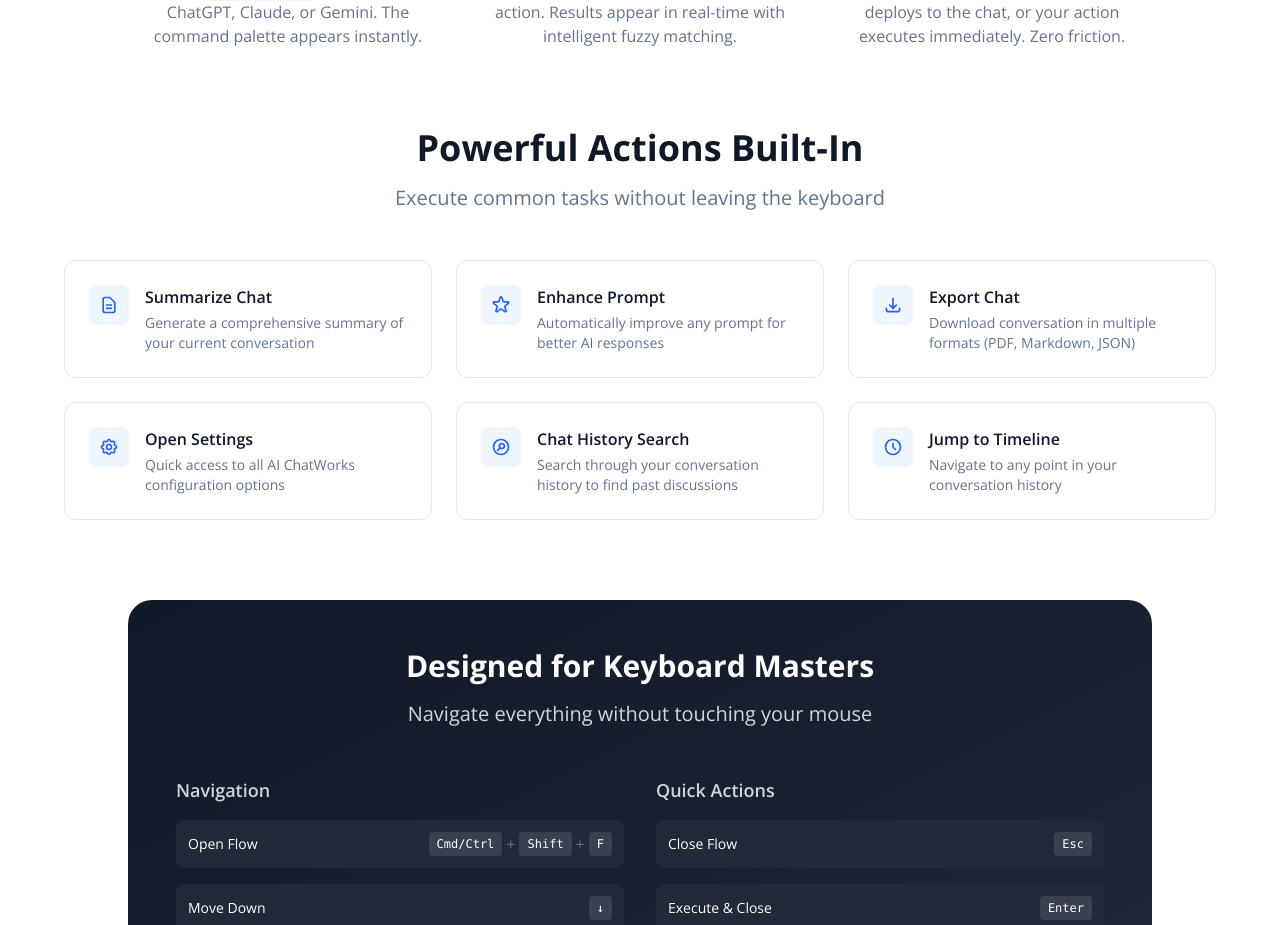
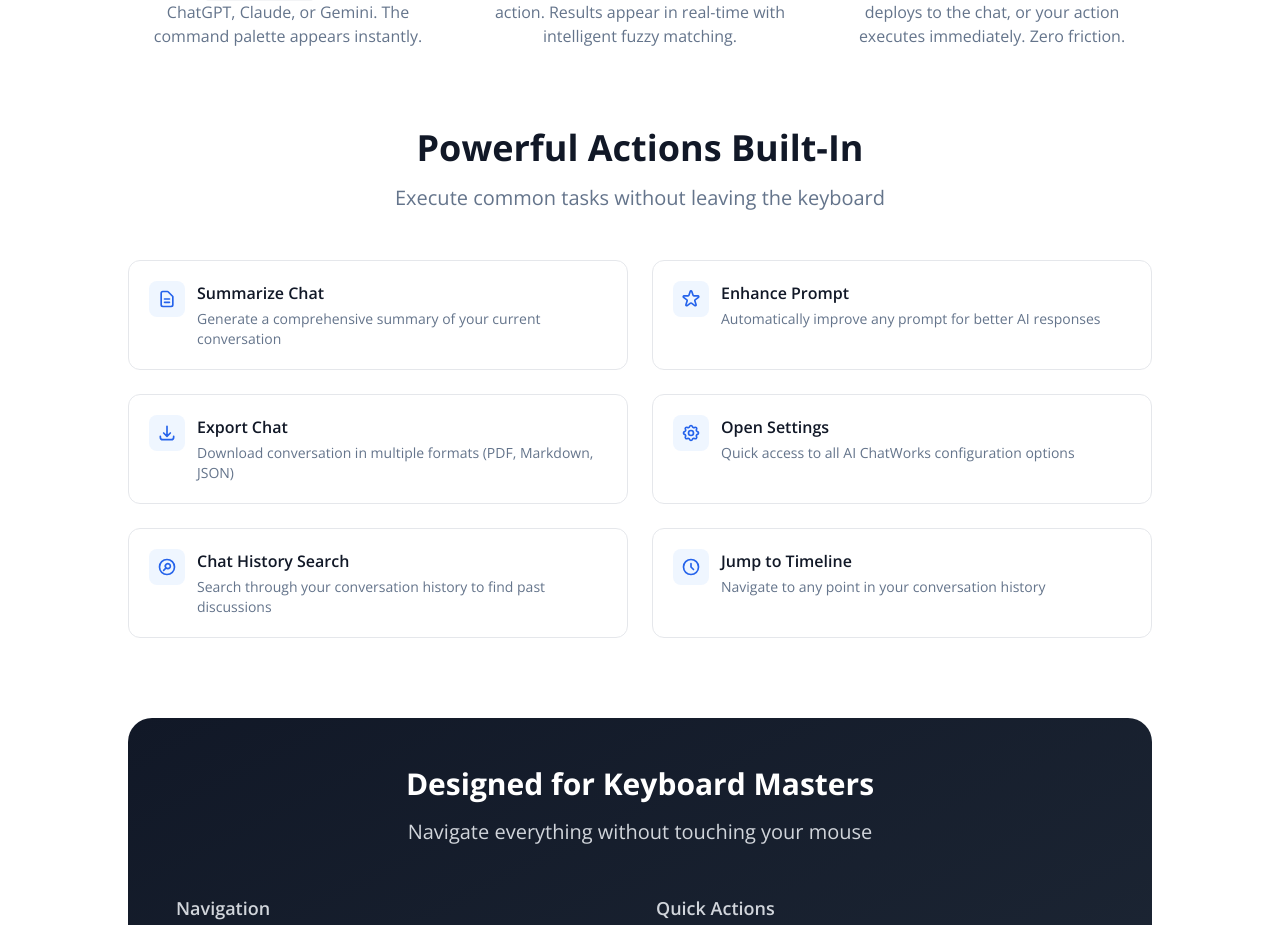
Before and after one commit to roeymit84/ai-chatworks-website, a Next.js app: page /features/flow in a window 1280 px wide. Shown: the part 1222-2147 px from the top of the page. Built offline with nearby package versions, Linux system fonts and the light colour scheme.

Commit message:
Add files via upload

```diff
--- a/app/features/flow/page.jsx
+++ b/app/features/flow/page.jsx
@@ -132,13 +132,13 @@ export default function FlowPage() {
         </div>
 
         {/* Available Actions */}
-        <div className="max-w-6xl mx-auto mb-20 animate-fade-in">
+        <div className="max-w-5xl mx-auto mb-20 animate-fade-in">
           <div className="text-center mb-12">
             <h2 className="text-4xl font-bold mb-4 text-brand-dark">Powerful Actions Built-In</h2>
             <p className="text-xl text-brand-slate">Execute common tasks without leaving the keyboard</p>
           </div>
 
-          <div className="grid md:grid-cols-2 lg:grid-cols-3 gap-6">
+          <div className="grid md:grid-cols-2 gap-6">
             {[
               {
                 name: 'Summarize Chat',
@@ -171,9 +171,9 @@ export default function FlowPage() {
                 icon: 'M12 8v4l3 3m6-3a9 9 0 11-18 0 9 9 0 0118 0z'
               }
             ].map((action, index) => (
-              <div key={index} className="bg-white rounded-xl border border-brand-border p-6 hover:shadow-lg transition-all">
-                <div className="flex items-start gap-4">
-                  <div className="w-10 h-10 bg-blue-50 rounded-lg flex items-center justify-center flex-shrink-0">
+              <div key={index} className="bg-white rounded-xl border border-brand-border p-5 hover:shadow-lg transition-all">
+                <div className="flex items-start gap-3">
+                  <div className="w-9 h-9 bg-blue-50 rounded-lg flex items-center justify-center flex-shrink-0">
                     <svg className="w-5 h-5 text-blue-600" fill="none" stroke="currentColor" viewBox="0 0 24 24">
                       <path strokeLinecap="round" strokeLinejoin="round" strokeWidth={2} d={action.icon} />
                     </svg>
```
